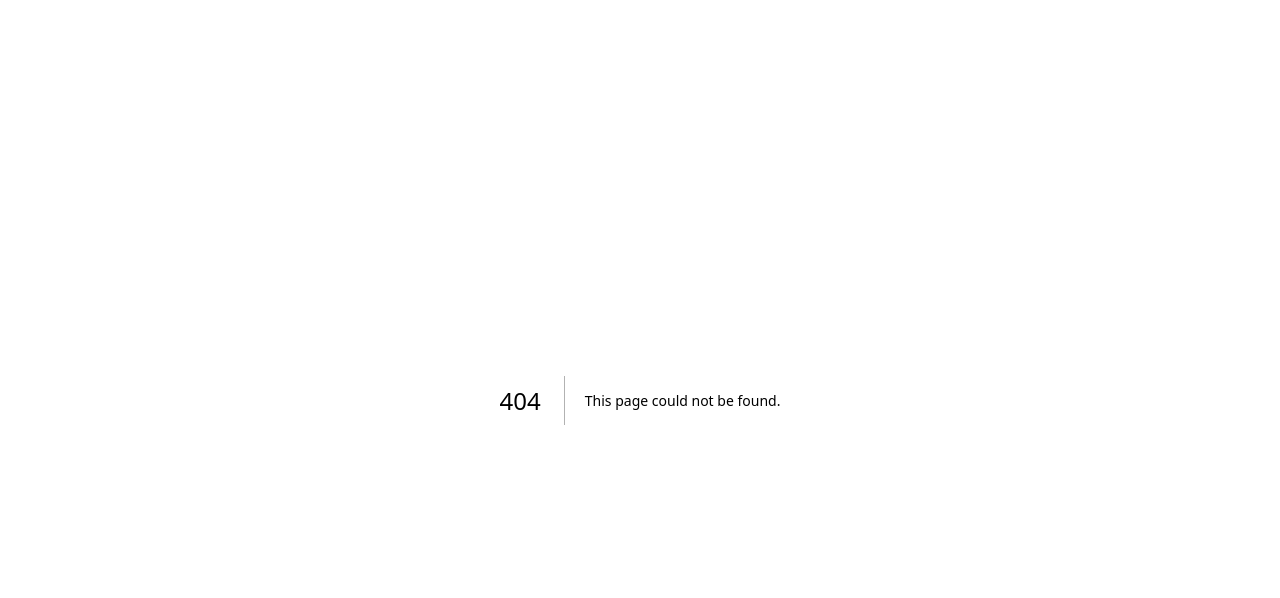
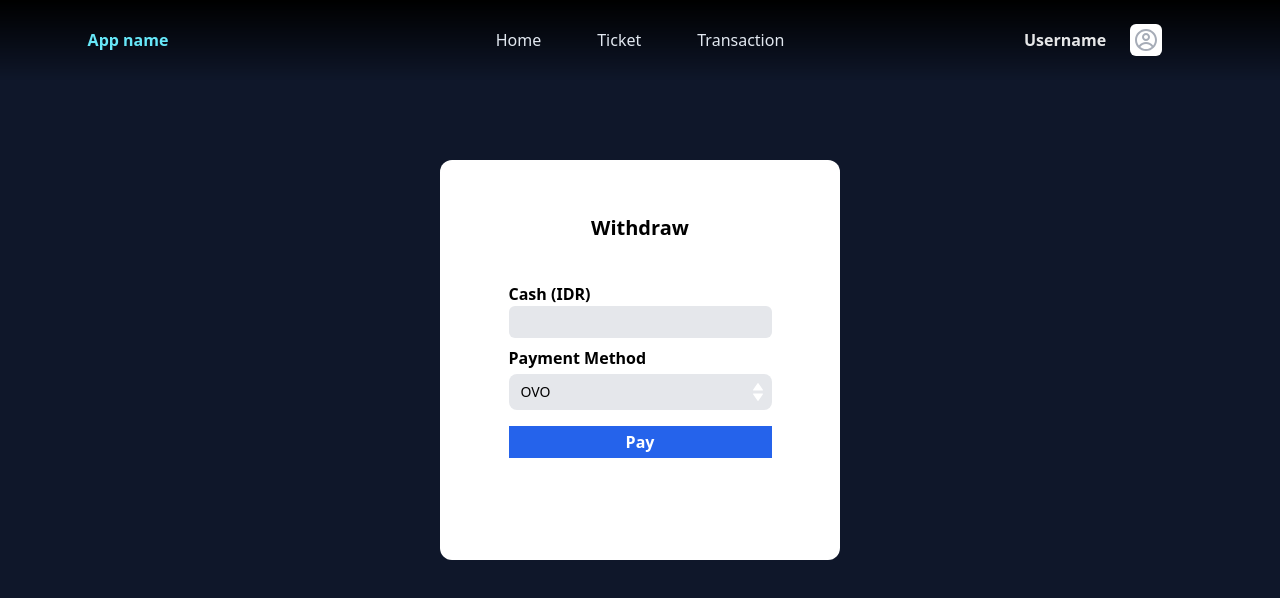
Before and after one commit to reynoldputra/movie-ticket, a Next.js app: page /withdraw in a window 1280 px wide. Before the commit this address had no page. Shown: the top 598 px of the page. Built offline with nearby package versions, Linux system fonts and the light colour scheme.

Commit message:
feat: add withdraw page

```diff
--- /dev/null
+++ b/src/pageComponents/balance/Withdraw.tsx
@@ -0,0 +1,28 @@
+import DropdownInput from "@/components/form/DropdownInput";
+import GeneralForm from "@/components/form/GeneralForm";
+import InputText from "@/components/form/InputText";
+import Cell from "@/components/layout/cell";
+import Grid from "@/components/layout/grid";
+import { Item } from "@/interfaces/DropdownItems";
+
+export default function Withdraw() {
+  const PayMathods: Item[] = [
+    { id: 1, tag: "OVO" },
+    { id: 2, tag: "GOPAY" },
+    { id: 3, tag: "BRI" },
+    { id: 4, tag: "BCA" },
+  ];
+
+  return (
+    <Grid className="pt-40">
+      <Cell cols="1_full" className="flex justify-center">
+        <GeneralForm title="Withdraw" submitLabel="Pay" >
+          <p className="font-bold mt-2">Cash (IDR)</p>
+          <InputText name="cash" />
+          <p className="font-bold mt-2">Payment Method</p>
+          <DropdownInput items={PayMathods} />
+        </GeneralForm>
+      </Cell>
+    </Grid>
+  );
+}
--- a/src/pages/topup.tsx
+++ b/src/pages/topup.tsx
@@ -1,5 +1,5 @@
 import Layout from "@/components/Layout";
-import Topup from "@/pageComponents/topup/Topup";
+import Topup from "@/pageComponents/balance/Topup";
 
 export default function TopupPage () {
   return (
--- /dev/null
+++ b/src/pages/withdraw.tsx
@@ -0,0 +1,10 @@
+import Layout from "@/components/Layout";
+import Withdraw from "@/pageComponents/balance/Withdraw";
+
+export default function WithdrawPage () {
+  return (
+    <Layout>
+      <Withdraw />
+    </Layout>
+  )
+}
```
Also changed, not shown: src/pageComponents/balance/Topup.tsx (renamed from src/pageComponents/topup/Topup.tsx), 1 other file (tests, documents, lock files or other folders).
